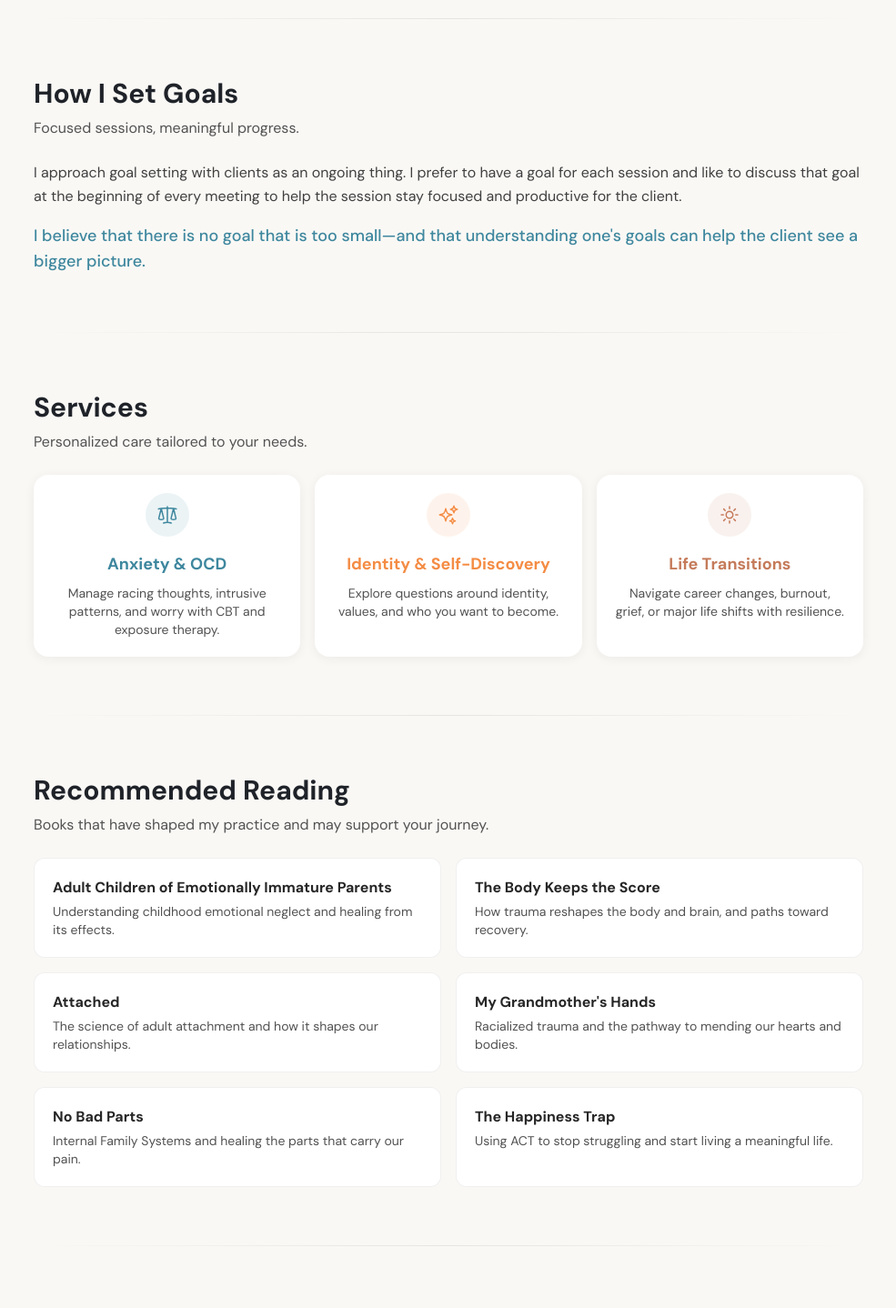
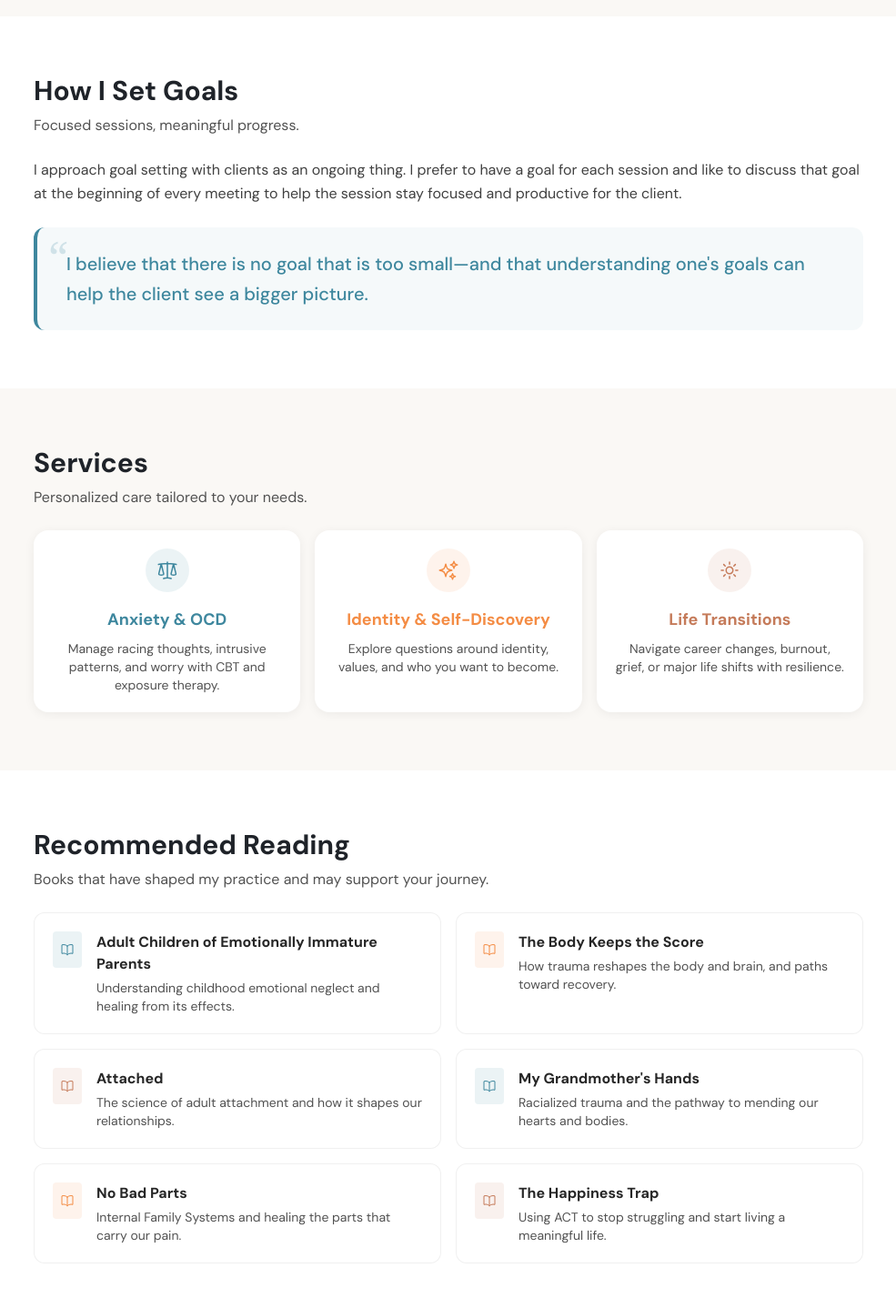
Before and after one commit to dalecb13/hannah-thayerpy, a Next.js app: page / in a window 1280 px wide. Shown: the part 2201-3639 px from the top of the page at 91% size, without its empty margins (147-1132 px from the left). Built offline with nearby package versions, Linux system fonts and the light colour scheme.

Commit message:
UI polish: pull quote styling, book icons, alternating section backgrounds

```diff
--- a/app/globals.css
+++ b/app/globals.css
@@ -7,7 +7,17 @@
   --blue-dark: #2f6c82;
   --terracotta: #c57b5a;
   --cream: #faf8f5;
+  --cream-alt: #ffffff;
   --ink: #1f2329;
+}
+
+/* Alternating section backgrounds */
+.section-alt {
+  background: var(--cream-alt);
+  margin-left: calc(-50vw + 50%);
+  margin-right: calc(-50vw + 50%);
+  padding-left: calc(50vw - 50%);
+  padding-right: calc(50vw - 50%);
 }
 
 @theme inline {
--- a/app/page.tsx
+++ b/app/page.tsx
@@ -89,10 +89,9 @@ export default function Home() {
           </div>
         </section>
 
-        <div className="container"><div className="divider" /></div>
-
         {/* My Approach */}
-        <section className="container section">
+        <section className="section-alt">
+          <div className="container section">
           <h2 className="text-2xl sm:text-3xl font-bold mb-2">
             My Approach
           </h2>
@@ -153,9 +152,8 @@ export default function Home() {
               </p>
             </div>
           </div>
+          </div>
         </section>
-
-        <div className="container"><div className="divider" /></div>
 
         {/* Your First Session */}
         <section className="container section">
@@ -216,10 +214,9 @@ export default function Home() {
           </div>
         </section>
 
-        <div className="container"><div className="divider" /></div>
-
         {/* How I Set Goals */}
-        <section className="container section">
+        <section className="section-alt">
+          <div className="container section">
           <h2 className="text-2xl sm:text-3xl font-bold mb-2">
             How I Set Goals
           </h2>
@@ -227,18 +224,22 @@ export default function Home() {
             Focused sessions, meaningful progress.
           </p>
 
-          <p className="text-neutral-700 leading-relaxed mb-4">
+          <p className="text-neutral-700 leading-relaxed mb-6">
             I approach goal setting with clients as an ongoing thing. I prefer to have a goal for
             each session and like to discuss that goal at the beginning of every meeting to help
             the session stay focused and productive for the client.
           </p>
-          <p className="text-lg text-[#3e879e] font-medium">
+
+          {/* Pull Quote */}
+          <div className="relative bg-[#3e879e]/5 rounded-xl p-6 pl-8 border-l-4 border-[#3e879e]">
+            <span className="absolute top-2 left-3 text-5xl text-[#3e879e]/20 font-serif leading-none">&ldquo;</span>
+            <p className="text-xl text-[#3e879e] font-medium leading-relaxed">
               I believe that there is no goal that is too small—and that understanding one&apos;s
               goals can help the client see a bigger picture.
             </p>
+          </div>
+          </div>
         </section>
-
-        <div className="container"><div className="divider" /></div>
 
         {/* Services */}
         <section id="services" className="container section">
@@ -297,10 +298,9 @@ export default function Home() {
           </div>
         </section>
 
-        <div className="container"><div className="divider" /></div>
-
         {/* Recommended Reading */}
-        <section className="container section">
+        <section className="section-alt">
+          <div className="container section">
           <h2 className="text-2xl sm:text-3xl font-bold mb-2">
             Recommended Reading
           </h2>
@@ -309,39 +309,80 @@ export default function Home() {
           </p>
 
           <div className="grid sm:grid-cols-2 gap-4">
-            <div className="book-card">
+            <div className="book-card flex gap-4">
+              <div className="w-8 h-10 rounded bg-[#3e879e]/10 flex items-center justify-center shrink-0">
+                <svg className="w-4 h-4 text-[#3e879e]" fill="none" viewBox="0 0 24 24" stroke="currentColor" strokeWidth={1.5}>
+                  <path strokeLinecap="round" strokeLinejoin="round" d="M12 6.042A8.967 8.967 0 0 0 6 3.75c-1.052 0-2.062.18-3 .512v14.25A8.987 8.987 0 0 1 6 18c2.305 0 4.408.867 6 2.292m0-14.25a8.966 8.966 0 0 1 6-2.292c1.052 0 2.062.18 3 .512v14.25A8.987 8.987 0 0 0 18 18a8.967 8.967 0 0 0-6 2.292m0-14.25v14.25" />
+                </svg>
+              </div>
+              <div>
                 <h3 className="font-semibold text-neutral-800 mb-1">Adult Children of Emotionally Immature Parents</h3>
                 <p className="text-sm text-neutral-600">Understanding childhood emotional neglect and healing from its effects.</p>
               </div>
+            </div>
 
-            <div className="book-card">
+            <div className="book-card flex gap-4">
+              <div className="w-8 h-10 rounded bg-[#f48c44]/10 flex items-center justify-center shrink-0">
+                <svg className="w-4 h-4 text-[#f48c44]" fill="none" viewBox="0 0 24 24" stroke="currentColor" strokeWidth={1.5}>
+                  <path strokeLinecap="round" strokeLinejoin="round" d="M12 6.042A8.967 8.967 0 0 0 6 3.75c-1.052 0-2.062.18-3 .512v14.25A8.987 8.987 0 0 1 6 18c2.305 0 4.408.867 6 2.292m0-14.25a8.966 8.966 0 0 1 6-2.292c1.052 0 2.062.18 3 .512v14.25A8.987 8.987 0 0 0 18 18a8.967 8.967 0 0 0-6 2.292m0-14.25v14.25" />
+                </svg>
+              </div>
+              <div>
                 <h3 className="font-semibold text-neutral-800 mb-1">The Body Keeps the Score</h3>
                 <p className="text-sm text-neutral-600">How trauma reshapes the body and brain, and paths toward recovery.</p>
               </div>
+            </div>
 
-            <div className="book-card">
+            <div className="book-card flex gap-4">
+              <div className="w-8 h-10 rounded bg-[#c57b5a]/10 flex items-center justify-center shrink-0">
+                <svg className="w-4 h-4 text-[#c57b5a]" fill="none" viewBox="0 0 24 24" stroke="currentColor" strokeWidth={1.5}>
+                  <path strokeLinecap="round" strokeLinejoin="round" d="M12 6.042A8.967 8.967 0 0 0 6 3.75c-1.052 0-2.062.18-3 .512v14.25A8.987 8.987 0 0 1 6 18c2.305 0 4.408.867 6 2.292m0-14.25a8.966 8.966 0 0 1 6-2.292c1.052 0 2.062.18 3 .512v14.25A8.987 8.987 0 0 0 18 18a8.967 8.967 0 0 0-6 2.292m0-14.25v14.25" />
+                </svg>
+              </div>
+              <div>
                 <h3 className="font-semibold text-neutral-800 mb-1">Attached</h3>
                 <p className="text-sm text-neutral-600">The science of adult attachment and how it shapes our relationships.</p>
               </div>
+            </div>
 
-            <div className="book-card">
+            <div className="book-card flex gap-4">
+              <div className="w-8 h-10 rounded bg-[#3e879e]/10 flex items-center justify-center shrink-0">
+                <svg className="w-4 h-4 text-[#3e879e]" fill="none" viewBox="0 0 24 24" stroke="currentColor" strokeWidth={1.5}>
+                  <path strokeLinecap="round" strokeLinejoin="round" d="M12 6.042A8.967 8.967 0 0 0 6 3.75c-1.052 0-2.062.18-3 .512v14.25A8.987 8.987 0 0 1 6 18c2.305 0 4.408.867 6 2.292m0-14.25a8.966 8.966 0 0 1 6-2.292c1.052 0 2.062.18 3 .512v14.25A8.987 8.987 0 0 0 18 18a8.967 8.967 0 0 0-6 2.292m0-14.25v14.25" />
+                </svg>
+              </div>
+              <div>
                 <h3 className="font-semibold text-neutral-800 mb-1">My Grandmother&apos;s Hands</h3>
                 <p className="text-sm text-neutral-600">Racialized trauma and the pathway to mending our hearts and bodies.</p>
               </div>
+            </div>
 
-            <div className="book-card">
+            <div className="book-card flex gap-4">
+              <div className="w-8 h-10 rounded bg-[#f48c44]/10 flex items-center justify-center shrink-0">
+                <svg className="w-4 h-4 text-[#f48c44]" fill="none" viewBox="0 0 24 24" stroke="currentColor" strokeWidth={1.5}>
+                  <path strokeLinecap="round" strokeLinejoin="round" d="M12 6.042A8.967 8.967 0 0 0 6 3.75c-1.052 0-2.062.18-3 .512v14.25A8.987 8.987 0 0 1 6 18c2.305 0 4.408.867 6 2.292m0-14.25a8.966 8.966 0 0 1 6-2.292c1.052 0 2.062.18 3 .512v14.25A8.987 8.987 0 0 0 18 18a8.967 8.967 0 0 0-6 2.292m0-14.25v14.25" />
+                </svg>
+              </div>
+              <div>
                 <h3 className="font-semibold text-neutral-800 mb-1">No Bad Parts</h3>
                 <p className="text-sm text-neutral-600">Internal Family Systems and healing the parts that carry our pain.</p>
               </div>
+            </div>
 
-            <div className="book-card">
+            <div className="book-card flex gap-4">
+              <div className="w-8 h-10 rounded bg-[#c57b5a]/10 flex items-center justify-center shrink-0">
+                <svg className="w-4 h-4 text-[#c57b5a]" fill="none" viewBox="0 0 24 24" stroke="currentColor" strokeWidth={1.5}>
+                  <path strokeLinecap="round" strokeLinejoin="round" d="M12 6.042A8.967 8.967 0 0 0 6 3.75c-1.052 0-2.062.18-3 .512v14.25A8.987 8.987 0 0 1 6 18c2.305 0 4.408.867 6 2.292m0-14.25a8.966 8.966 0 0 1 6-2.292c1.052 0 2.062.18 3 .512v14.25A8.987 8.987 0 0 0 18 18a8.967 8.967 0 0 0-6 2.292m0-14.25v14.25" />
+                </svg>
+              </div>
+              <div>
                 <h3 className="font-semibold text-neutral-800 mb-1">The Happiness Trap</h3>
                 <p className="text-sm text-neutral-600">Using ACT to stop struggling and start living a meaningful life.</p>
               </div>
             </div>
+          </div>
+          </div>
         </section>
-
-        <div className="container"><div className="divider" /></div>
 
         {/* Testimonials */}
         <section className="container section">
@@ -370,10 +411,9 @@ export default function Home() {
           </div>
         </section>
 
-        <div className="container"><div className="divider" /></div>
-
         {/* CTA Section */}
-        <section className="container section">
+        <section className="section-alt">
+          <div className="container section">
           <div className="card p-6 sm:p-8 text-center">
             <p className="handwritten text-[#f48c44] text-xl mb-2">Ready to begin?</p>
             <h2 className="text-2xl sm:text-3xl font-bold mb-3">
@@ -387,6 +427,7 @@ export default function Home() {
               <Link href="/consultation" className="btn btn-primary">
                 Schedule a consultation
               </Link>
+            </div>
           </div>
           </div>
         </section>
```
Lines whose indentation alone changed are shown as unchanged.
